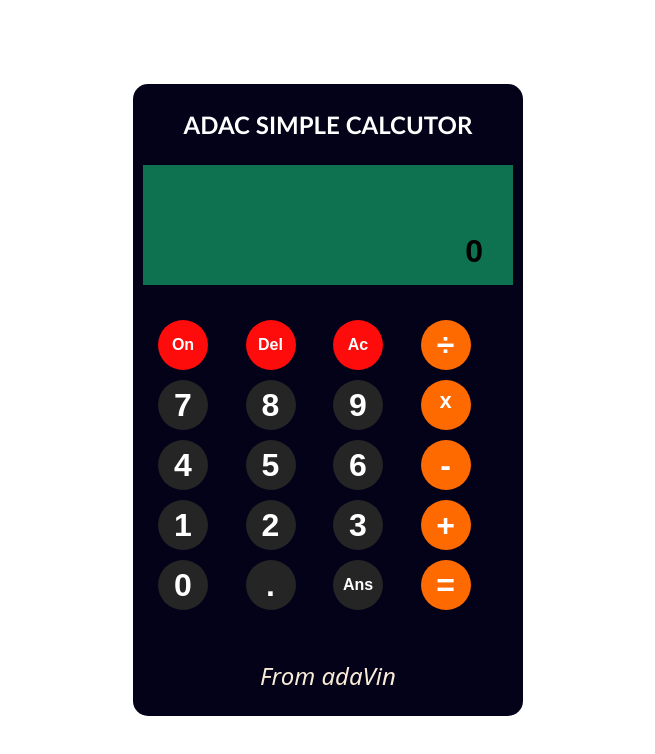
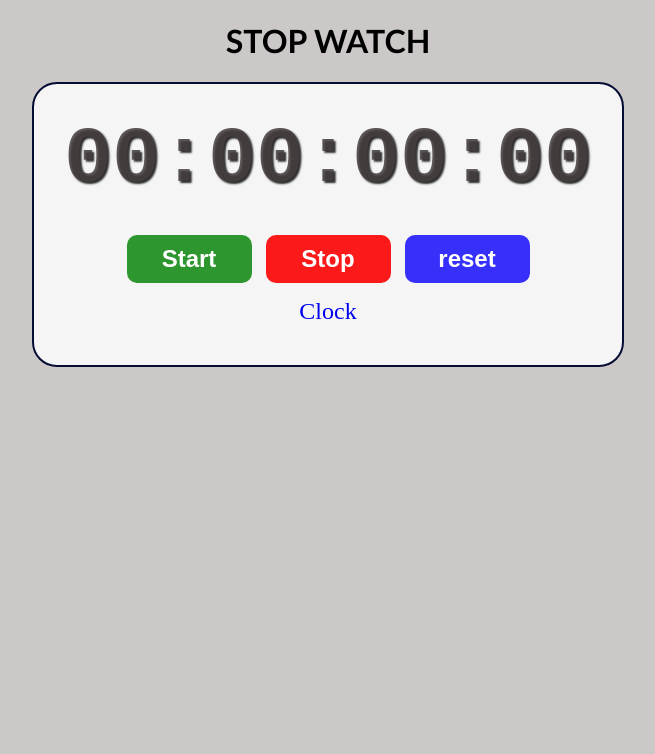
Before and after one commit to Adac265/ADAC, a plain HTML site: page index.html in a window 1280 px wide. Shown: the whole page, without its empty margins (312-967 px from the left). Drawn offline with Linux system fonts and the light colour scheme.

Commit message:
Add files via upload

```diff
--- a/index.html
+++ b/index.html
@@ -3,41 +3,21 @@
     <head>
         <meta charset="UTF-8">
         <meta name="viewport" content="width=device-width, initial-scale=1.0">
-        <title>Simple Calculator</title>
-        <link rel="stylesheet" href="style.css">
+        <title>Practice Web</title>
+        <link rel="stylesheet" href="styles.css">
     </head>
     <body>
+        <h1 id="heading">STOP WATCH</h1>
+        <div id="container">
+            <div id="display">00:00:00:00</div>
+            <div id="controls">
+                <button id="startBtn" onclick="start()">Start</button>
+                <button id="stopBtn" onclick="stop()">Stop</button>
+                <button id="resetBtn" onclick="reset()">reset</button>
+            </div>
+            <a href="clock.html">Clock</a>
+        </div>
 
-        <div id="calculator">
-            <h1 id="heading">ADAC SIMPLE CALCUTOR</h1>
-            <div id="display">
-                <input id="input" readonly>
-                <h2 id="output">0</h2>
-            </div>
-            <div id="keys">
-                <button onclick="powerBtn()" class="funcBtn">On</button>
-                <button onclick="deleteBtn()" class="funcBtn">Del</button>
-                <button onclick="clearDisplay()" class="funcBtn">Ac</button>
-                <button onclick="appendToDisplay('/')" class="operatorBtn">÷</button>
-                <button onclick="appendToDisplay('7')">7</button>
-                <button onclick="appendToDisplay('8')">8</button>
-                <button onclick="appendToDisplay('9')">9</button>
-                <button onclick="appendToDisplay('*')" class="operatorBtn">ˣ</button>
-                <button onclick="appendToDisplay('4')">4</button>
-                <button onclick="appendToDisplay('5')">5</button>
-                <button onclick="appendToDisplay('6')">6</button>
-                <button onclick="appendToDisplay('-')" class="operatorBtn">-</button>
-                <button onclick="appendToDisplay('1')">1</button>
-                <button onclick="appendToDisplay('2')">2</button>
-                <button onclick="appendToDisplay('3')">3</button>
-                <button onclick="appendToDisplay('+')" class="operatorBtn">+</button>
-                <button onclick="appendToDisplay('0')">0</button>
-                <button onclick="appendToDisplay('.')">.</button>
-                <button onclick="currentAns()" id="ans">Ans</button>
-                <button onclick="calculate()" class="operatorBtn">=</button>
-            </div>
-            <p id="brand">From adaVin</p>
-        </div>
         <script src="index.js"></script>
     </body>
 </html>
--- a/index.js
+++ b/index.js
@@ -1,42 +1,46 @@
+const display = document.getElementById("display");
+let timer = null;
+let startTime = 0;
+let elapsedTime = 0;
+let isRunning = false;
 
-const inputDisplay = document.getElementById("input");
-const outputDisplay = document.getElementById("output");
-let currentAnswer = 0;
-
-function appendToDisplay(input){
-    inputDisplay.value += input;
+function start(){
+    if(!isRunning){
+        startTime = Date.now() - elapsedTime;
+        timer = setInterval(update, 10);
+        isRunning = true;
+    }
 }
 
-function clearDisplay(){
-    inputDisplay.value = "";
-    outputDisplay.textContent = "0";
+function stop(){
+    if(isRunning){
+        clearInterval(timer);
+        elapsedTime = Date.now() - startTime;
+        isRunning = false;
+    }
 }
 
-function calculate(){
-    try{
-        if(inputDisplay.value !== ""){
-            outputDisplay.textContent = eval(inputDisplay.value);
-            currentAnswer = eval(inputDisplay.value);
-        }
-        else{
-            outputDisplay.textContent = "0";
-            appendToDisplay (null);
-        }
-    }
-    catch(error){
-        inputDisplay.value = "Syntax error";
-    }
-
+function reset(){
+    clearInterval(timer);
+    startTime = 0;
+    elapsedTime = 0;
+    isRunning = false;
+    display.textContent =  "00:00:00:00";
 }
 
-function deleteBtn(){
-    inputDisplay.value = "Currently not working.";
+function update(){
+    const currentTime = Date.now();
+    elapsedTime = currentTime - startTime;
+
+    let hours = Math.floor(elapsedTime / (1000 * 60 * 60));
+    let minutes = Math.floor(elapsedTime / (1000 * 60) % 60);
+    let seconds = Math.floor(elapsedTime / 1000 % 60);
+    let milliseconds = Math.floor(elapsedTime % 1000 / 10);
+
+    hours = String(hours).padStart(2, 0);
+    minutes = String(minutes).padStart(2, 0);
+    seconds = String(seconds).padStart(2,0);
+    milliseconds = String(milliseconds).padStart(2,0);
+
+    display.textContent = `${hours}:${minutes}:${seconds}:${milliseconds}`;
 }
-
-function currentAns(){
-    outputDisplay.textContent = currentAnswer;
-}
-
-function powerBtn(callback){
-    inputDisplay.value = "Currently not working.";
-}
--- a/style.css
+++ b/style.css
@@ -1,123 +1,51 @@
 body{
+    background-color: hsla(0, 1%, 67%, 0.705);
     margin: 0;
+}
+
+#container{
     display: flex;
+    flex-direction: column;
     justify-content: center;
     align-items: center;
-    height: 100vh;
-}
-
-#calculator{
-    font-family: Arial, Helvetica, sans-serif;
-    background-color: hsl(245, 85%, 5%);
-    border-radius: 15px;
-    max-width: 400px;
-    overflow: hidden;
+    background-color: hsl(0, 0%, 100%);
+    width: 350px;
+    margin: auto;
+    border-radius: 30px;
+    box-shadow: 5px 5px 5px;
+    margin-top: 10px;
 }
 
 #heading{
-    font-size: 1.5em;
-    font-family: 'Gill Sans', 'Gill Sans MT', Calibri, 'Trebuchet MS', sans-serif;
-    color: white;
-    text-align: center;
+    font-family: 'Trebuchet MS', 'Lucida Sans Unicode', 'Lucida Grande', 'Lucida Sans', Arial, sans-serifs;
+    color: hsl(243, 100%, 5%);
+    text-shadow: 2px 2px 2px rgb(127, 122, 137);
+}
+
+#clockContainer{
+    background-color: hsl(240, 55%, 12%);
+    display: flex;
+    flex-direction: column;
+    justify-content: center;
+    align-items: center;
+    border: 2px solid;
+    border-radius: 50%;
+    width: 150px;
+    height: 150px;
+    margin: 20px auto;
+    box-shadow: 5px 0 5px rgb(6, 6, 57);
+}
+
+#clock{
+    background-color: rgba(15, 138, 97, 0.95);
+    font-family: monospace;
+    font-size: 1.7em;
+    border: 2px solid;
     padding: 10px;
 }
 
-#display{
-    display: flex;
-    flex-direction: column;
-    background-color: hsl(160, 78%, 25%);
-    margin: 10px 10px;
-    width: 350px;
-    height: 100px;
-    padding: 10px;
-    overflow: hidden;
+#container a{
+    font-size: 1.5em;
+    text-decoration: none;
+    margin: 10px;
 }
-
-#input{
-    width: 320px;
-    border: none;
-    padding: 10px;
-    font-size: 1.5em;
-    text-align: left;
-    background-color: hsl(160, 78%, 25%);
-}
-
-#output{
-    width: 320px;
-    border: none;
-    padding: 10px;
-    font-size: 2rem;
-    text-align: right;
-    margin-top: 0;
-}
-
-#keys{
-    display: grid;
-    grid-template-columns: repeat(4, 1fr);
-    gap: 10px;
-    padding: 25px;
-    margin-bottom: 10px;
-}
-
-button{
-    width: 50px;
-    height: 50px;
-    border: none;
-    border-radius: 25px;
-    background-color: rgb(37, 37, 38);
-    color: white;
-    font-size: 2rem;
-    font-weight: bold;
-    cursor: pointer;
-}
-
-#ans{
-    font-size: 1em;
-
-}
-
-.funcBtn{
-    font-size: 1em;
-}
-
-.funcBtn{
-    background-color: hsl(0, 99%, 52%);
-}
-
-.funcBtn:hover{
-    background-color: hsl(0, 99%, 62%);
-}
-
-.funcBtn:active{
-    background-color: hsl(0, 99%, 72%);
-}
-
-button:hover{
-    background-color: hsl(240, 1%, 30%);
-}
-
-button:active{
-    background-color: hsl(240, 1%, 50%);
-}
-
-.operatorBtn{
-    background-color: hsl(25, 100%, 50%);
-}
-
-.operatorBtn:hover{
-    background-color: hsl(25, 100%, 60%);
-}
-
-.operatorBtn:active{
-    background-color: hsl(25, 100%, 70%);
-}
-
-#brand{
-    font-size: 1.5em;
-    font-family: system-ui, -apple-system, BlinkMacSystemFont, 'Segoe UI', Roboto, Oxygen, Ubuntu, Cantarell, 'Open Sans', 'Helvetica Neue', sans-serif;
-    color: antiquewhite;
-    font-style: italic;
-    text-align: center;
-    padding: 0 20px;
-
-}
--- /dev/null
+++ b/styles.css
@@ -0,0 +1,74 @@
+body{
+    background-color: hsla(0, 4%, 77%, 0.894);
+    margin: 0;
+    display: flex;
+    flex-direction: column;
+    align-items: center;
+}
+
+#heading{
+    font-size: 2em;
+    font-family: 'Trebuchet MS', 'Lucida Sans Unicode', 'Lucida Grande', 'Lucida Sans', Arial, sans-serif;
+}
+
+#container{
+    display: flex;
+    flex-direction: column;
+    align-items: center;
+    border: 2px solid hsl(229, 83%, 11%);
+    border-radius: 25px;
+    padding: 30px;
+    background-color: whitesmoke;
+}
+
+#display{
+    font-size: 5rem;
+    font-family: monospace;
+    font-weight: bold;
+    color: hsla(0, 5%, 26%, 0.863);
+    text-shadow: 2px 2px 2px hsla(0, 0%, 0%, 0.829);
+    margin-bottom: 25px;
+}
+
+#controls button{
+    font-size: 1.5em;
+    font-weight: bold;
+    padding: 10px 20px;
+    margin: 5px;
+    min-width: 125px;
+    border: none;
+    border-radius: 10px;
+    cursor: pointer;
+    color: white;
+    transition: background-color 0.5s ease;
+}
+
+#startBtn{
+    background-color: hsla(120, 100%, 25%, 0.811);
+}
+
+#startBtn:hover{
+    background-color: hsla(120, 100%, 15%, 0.811);
+}
+
+#stopBtn{
+    background-color: hsla(0, 98%, 50%, 0.906);
+}
+
+#stopBtn:hover{
+    background-color: hsla(0, 98%, 40%, 0.906);
+}
+
+#resetBtn{
+    background-color: hsla(242, 98%, 50%, 0.811);
+}
+
+#resetBtn:hover{
+    background-color: hsla(242, 98%, 30%, 0.811);
+}
+
+a{
+    font-size: 1.5em;
+    text-decoration: none;
+    margin: 10px;
+}
```
Also changed, not shown: clock.html (added, +21 -0 lines), clock.js (added, +15 -0 lines).
